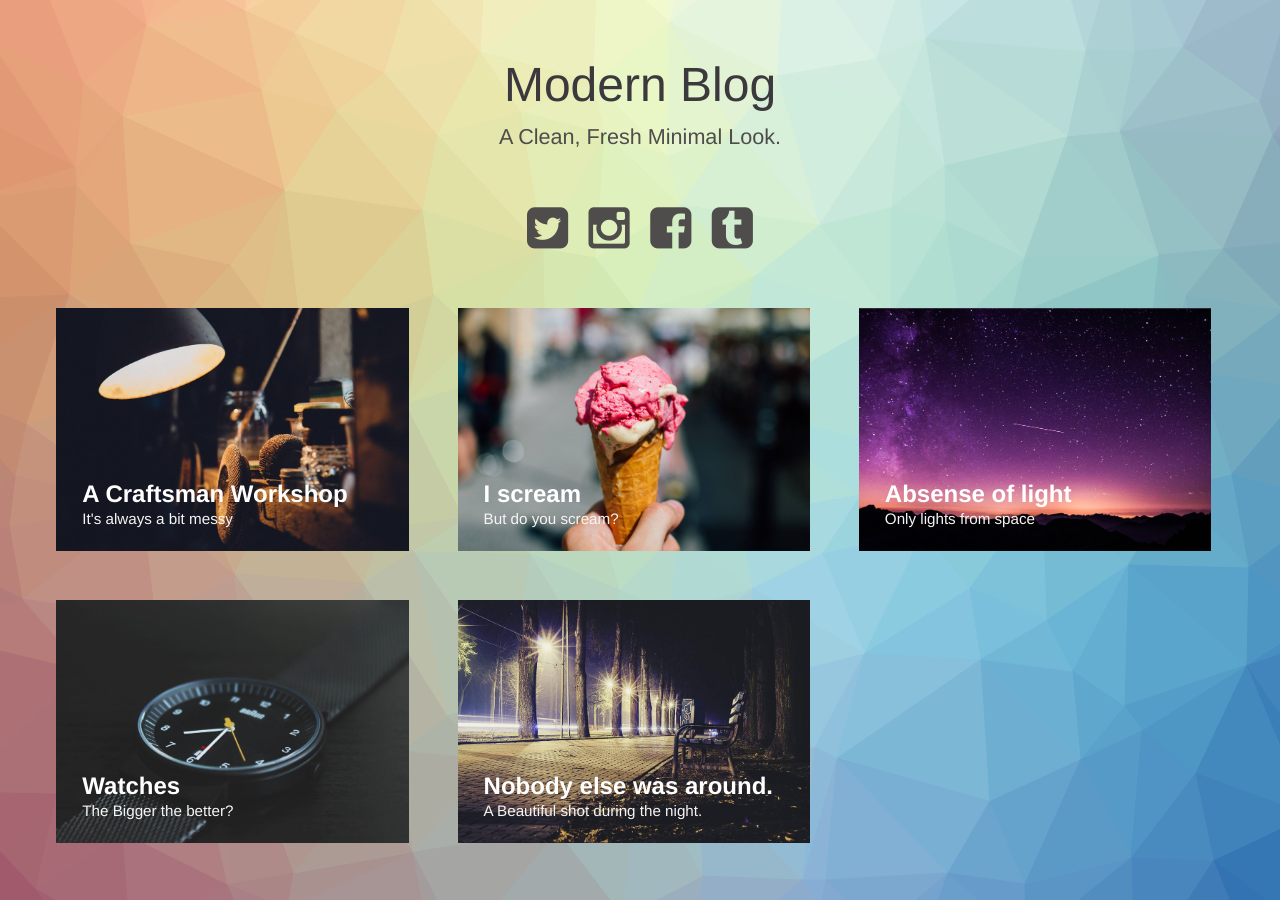
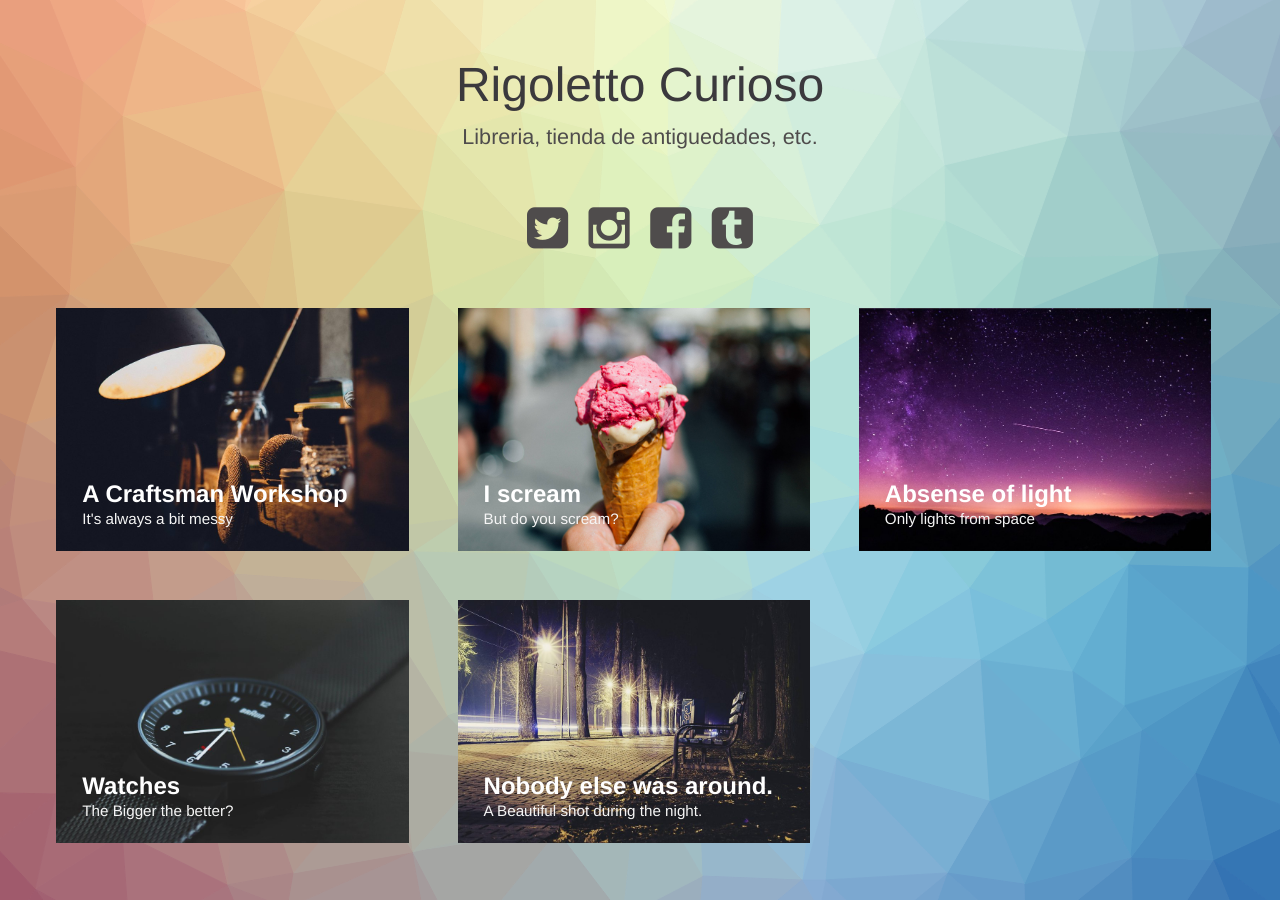
Before and after one commit to faeldbea/faeldbea.github.io, a Jekyll site: the page built from index.html, in a window 1280 px wide. Built offline with Jekyll 4.4.1, drawn with Linux system fonts in a browser that asks for light colours.

Commit message:
Update index.html

```diff
--- a/index.html
+++ b/index.html
@@ -28,7 +28,7 @@ layout: compress
 <body class="body">
 <div class="container">
     <header class="header">
-        <h1>Modern Blog<span>A Clean, Fresh Minimal Look.</span></h1>
+        <h1>Rigoletto Curioso<span>Libreria, tienda de antiguedades, etc.</span></h1>
         <nav class="links">
             <a href="#"><i class="fa fa-twitter-square fa-3x"></i></a>
             <a href="#"><i class="fa fa-instagram fa-3x"></i></a>
```
